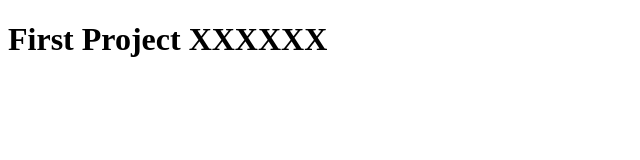
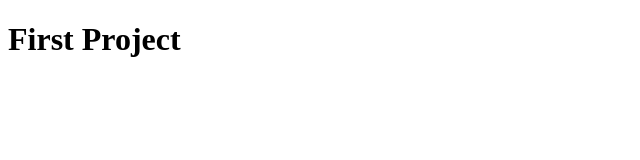
Before and after one commit to grigoriy-stasiv/my-first-project, a plain HTML site: page index.html in a window 1280 px wide. Shown: the whole page, without its empty margins (0-640 px from the left). Drawn offline with Linux system fonts and the light colour scheme.

Commit message:
add index file

```diff
--- a/index.html
+++ b/index.html
@@ -6,6 +6,6 @@
     <title>Document</title>
   </head>
   <body>
-    <h1>First Project XXXXXX</h1>
+    <h1>First Project</h1>
   </body>
 </html>
```
